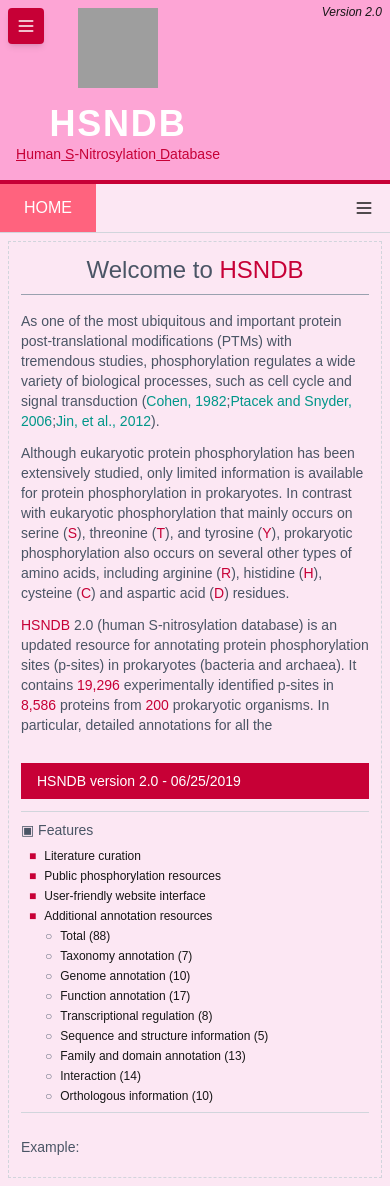
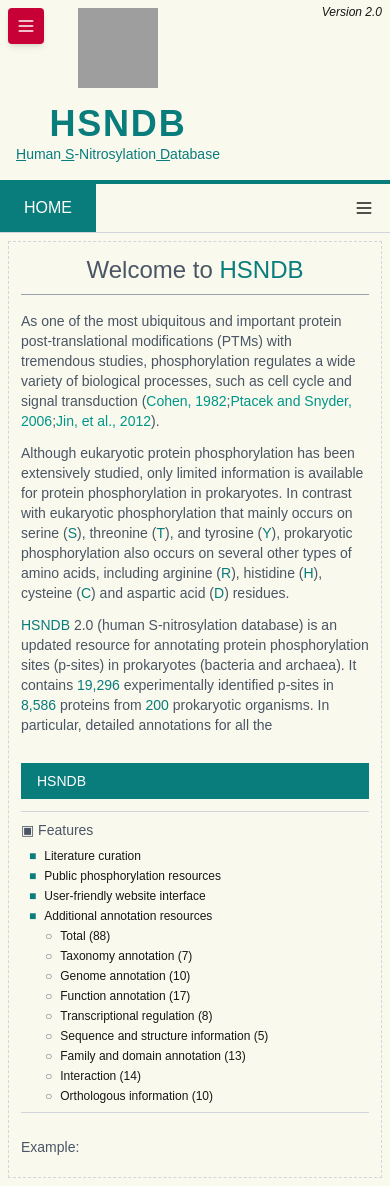
Before and after one commit to Adi-070/N-db, a Next.js app: page / in a window 390 px wide. Built offline with nearby package versions, Linux system fonts and the light colour scheme; grey boxes are pictures that could not be loaded.

Commit message:
layout color coding

```diff
--- a/src/components/BrowseService.jsx
+++ b/src/components/BrowseService.jsx
@@ -2,11 +2,11 @@ import { HelpCircle } from "lucide-react"
 
 export default function BrowseService() {
   return (
-    <div className="bg-pink-50 p-4 sm:p-6">
+    <div className="bg-[#F9F9ED] p-4 sm:p-6">
       {/* Browse Header */}
       <div className="flex items-center gap-2 mb-4">
-        <span className="text-rose-400 text-xl sm:text-2xl">※</span>
-        <h1 className="text-rose-400 text-2xl sm:text-3xl font-light">Browse</h1>
+        <span className="text-[#097C7C] text-xl sm:text-2xl">※</span>
+        <h1 className="text-[#097C7C] text-2xl sm:text-3xl font-light">Browse</h1>
         <HelpCircle className="text-amber-400 w-4 h-4 sm:w-5 sm:h-5" />
       </div>
 
@@ -14,10 +14,10 @@ export default function BrowseService() {
 
       {/* Description */}
       <p className="text-gray-600 mb-8 sm:mb-12 text-sm sm:text-base leading-relaxed">
-        <span className="text-rose-600 font-medium">HSNDB</span> contains{" "}
-        <span className="text-rose-600 font-medium">19,296</span> experimentally identified p-sites in{" "}
-        <span className="text-rose-600 font-medium">8,586</span> proteins from{" "}
-        <span className="text-rose-600 font-medium">200</span> prokaryotic organisms. Users can browse the database by
+        <span className="text-[#097C7C] font-medium">HSNDB</span> contains{" "}
+        <span className="text-[#097C7C] font-medium">19,296</span> experimentally identified p-sites in{" "}
+        <span className="text-[#097C7C] font-medium">8,586</span> proteins from{" "}
+        <span className="text-[#097C7C]font-medium">200</span> prokaryotic organisms. Users can browse the database by
         phyla or by residue types.
       </p>
 
@@ -36,7 +36,7 @@ export default function BrowseService() {
               />
             </svg>
           </div>
-          <h2 className="text-gray-600 text-lg sm:text-xl font-medium group-hover:text-rose-600 transition-colors">
+          <h2 className="text-gray-600 text-lg sm:text-xl font-medium group-hover:text-[#097C7C] transition-colors">
             Browse by cancer causing
           </h2>
         </div>
@@ -61,7 +61,7 @@ export default function BrowseService() {
               </text>
             </svg>
           </div>
-          <h2 className="text-gray-600 text-lg sm:text-xl font-medium group-hover:text-rose-600 transition-colors">
+          <h2 className="text-gray-600 text-lg sm:text-xl font-medium group-hover:text-[#097C7C] transition-colors">
             Browse by non-cancer causing
           </h2>
         </div>
--- a/src/components/Header.jsx
+++ b/src/components/Header.jsx
@@ -3,7 +3,7 @@ import Image from "next/image";
 export default function Header() {
   return (
     <header className="relative">
-      <div className="bg-pink-300 min-h-[6rem] py-4 flex items-center px-4 sm:px-6 md:h-24 md:py-0">
+      <div className="bg-[#F9F9ED] min-h-[6rem] py-4 flex items-center px-4 sm:px-6 md:h-24 md:py-0">
         <div className="flex flex-col sm:flex-row sm:items-center gap-2 sm:gap-4">
           <div className="flex justify-center">
             <Image
@@ -16,11 +16,11 @@ export default function Header() {
             />
           </div>
           <div className="flex flex-col text-center sm:text-left">
-            <div className="text-white text-4xl sm:text-5xl md:text-6xl lg:text-7xl font-bold tracking-wider">HSNDB</div>
-            <div className="text-rose-700 text-sm sm:text-base md:text-lg lg:text-xl">
-              <span className="underline decoration-rose-700">H</span>uman
-              <span className="underline decoration-rose-700"> S</span>-Nitrosylation
-              <span className="underline decoration-rose-700"> D</span>atabase
+            <div className="text-[#097C7C] text-4xl sm:text-5xl md:text-6xl lg:text-7xl font-bold tracking-wider">HSNDB</div>
+            <div className="text-[#097C7C] text-sm sm:text-base md:text-lg lg:text-xl">
+              <span className="underline decoration-[#097C7C]">H</span>uman
+              <span className="underline decoration-[#097C7C]"> S</span>-Nitrosylation
+              <span className="underline decoration-[#097C7C]"> D</span>atabase
             </div>
           </div>
         </div>
@@ -36,12 +36,12 @@ export default function Header() {
         <div className="absolute top-1 right-2 text-xs sm:text-sm md:top-2 md:right-4 italic">Version 2.0</div>
         <div className="absolute bottom-0 right-0 hidden sm:block">
           <div className="flex">
-            <div className="bg-rose-700 w-6 h-3 sm:w-8 sm:h-3 md:w-10 md:h-4"></div>
-            <div className="bg-rose-700 w-4 h-3 sm:w-5 sm:h-3 md:w-6 md:h-4 ml-1 sm:ml-2"></div>
+            <div className="bg-[#097C7C] w-6 h-3 sm:w-8 sm:h-3 md:w-10 md:h-4"></div>
+            <div className="bg-[#097C7C] w-4 h-3 sm:w-5 sm:h-3 md:w-6 md:h-4 ml-1 sm:ml-2"></div>
           </div>
         </div>
       </div>
-      <div className="bg-rose-700 h-1 sm:h-2"></div>
+      <div className="bg-[#097C7C] h-1 sm:h-2"></div>
     </header>
   );
 }
--- a/src/components/MainContent.jsx
+++ b/src/components/MainContent.jsx
@@ -3,7 +3,7 @@ export default function MainContent() {
     <div className="flex-1 p-2 sm:p-4">
       <div className="border border-dashed border-gray-300 p-3 sm:p-6">
         <h1 className="text-2xl sm:text-3xl md:text-4xl text-center text-gray-600 mb-2">
-          Welcome to <span className="text-rose-700">HSNDB</span>
+          Welcome to <span className="text-[#097C7C]">HSNDB</span>
         </h1>
         <div className="border-b border-gray-400 mb-4 sm:mb-6"></div>
 
@@ -20,45 +20,45 @@ export default function MainContent() {
             <p className="text-sm sm:text-base text-gray-600 mb-3 sm:mb-4">
               Although eukaryotic protein phosphorylation has been extensively studied, only limited information is
               available for protein phosphorylation in prokaryotes. In contrast with eukaryotic phosphorylation that
-              mainly occurs on serine (<span className="text-rose-700">S</span>), threonine (
-              <span className="text-rose-700">T</span>), and tyrosine (<span className="text-rose-700">Y</span>),
+              mainly occurs on serine (<span className="text-[#097C7C]">S</span>), threonine (
+              <span className="text-[#097C7C]">T</span>), and tyrosine (<span className="text-[#097C7C]">Y</span>),
               prokaryotic phosphorylation also occurs on several other types of amino acids, including arginine (
-              <span className="text-rose-700">R</span>), histidine (<span className="text-rose-700">H</span>),
-              cysteine (<span className="text-rose-700">C</span>) and aspartic acid (
-              <span className="text-rose-700">D</span>) residues.
+              <span className="text-[#097C7C]">R</span>), histidine (<span className="text-[#097C7C]">H</span>),
+              cysteine (<span className="text-[#097C7C]">C</span>) and aspartic acid (
+              <span className="text-[#097C7C]">D</span>) residues.
             </p>
 
             <p className="text-sm sm:text-base text-gray-600 mb-3 sm:mb-4">
-              <span className="text-rose-700">HSNDB</span> 2.0 (human S-nitrosylation database) is an updated resource for annotating protein
+              <span className="text-[#097C7C]">HSNDB</span> 2.0 (human S-nitrosylation database) is an updated resource for annotating protein
               phosphorylation sites (p-sites) in prokaryotes (bacteria and archaea). It contains{" "}
-              <span className="text-rose-700">19,296</span> experimentally identified p-sites in{" "}
-              <span className="text-rose-700">8,586</span> proteins from <span className="text-rose-700">200</span>{" "}
+              <span className="text-[#097C7C]">19,296</span> experimentally identified p-sites in{" "}
+              <span className="text-[#097C7C]">8,586</span> proteins from <span className="text-[#097C7C]">200</span>{" "}
               prokaryotic organisms. In particular, detailed annotations for all the
             </p>
           </div>
 
           <div className="w-full lg:w-72">
-            <div className="bg-rose-700 text-white p-2 flex items-center mb-3 sm:mb-4">
-              <span className="ml-2 text-sm sm:text-base">HSNDB version 2.0 - 06/25/2019</span>
+            <div className="bg-[#097C7C] text-white text-center p-2 flex items-center mb-3 sm:mb-4">
+              <span className="ml-2 text-sm sm:text-base">HSNDB</span>
             </div>
 
             <div className="border-t border-b border-gray-300 py-2 mb-3 sm:mb-4">
               <h3 className="text-gray-600 mb-2 text-sm sm:text-base">▣ Features</h3>
               <ul className="list-none pl-2 sm:pl-4 space-y-1 text-xs sm:text-sm">
                 <li className="flex items-start">
-                  <span className="text-rose-700 mr-2">■</span>
+                  <span className="text-[#097C7C] mr-2">■</span>
                   Literature curation
                 </li>
                 <li className="flex items-start">
-                  <span className="text-rose-700 mr-2">■</span>
+                  <span className="text-[#097C7C] mr-2">■</span>
                   Public phosphorylation resources
                 </li>
                 <li className="flex items-start">
-                  <span className="text-rose-700 mr-2">■</span>
+                  <span className="text-[#097C7C] mr-2">■</span>
                   User-friendly website interface
                 </li>
                 <li className="flex items-start">
-                  <span className="text-rose-700 mr-2">■</span>
+                  <span className="text-[#097C7C] mr-2">■</span>
                   Additional annotation resources
                 </li>
 
--- a/src/components/Navbar.jsx
+++ b/src/components/Navbar.jsx
@@ -19,8 +19,8 @@ export default function Navbar() {
               className="w-full h-full"
             >
               <div
-                className={`w-full h-full px-2 lg:px-4 xl:px-6 text-xs lg:text-sm flex items-center justify-center cursor-pointer transition-colors duration-200 hover:bg-rose-100 ${
-                  index === 0 ? "bg-rose-400 text-white hover:bg-rose-500" : ""
+                className={`w-full h-full px-2 lg:px-4 xl:px-6 text-xs lg:text-sm flex items-center justify-center cursor-pointer transition-colors duration-200 bg-[#F9F9ED] hover:bg-[#097C7C] ${
+                  index === 0 ? "bg-[#097C7C] text-black" : ""
                 }`}
               >
                 {item}
@@ -34,7 +34,7 @@ export default function Navbar() {
       <div className="md:hidden border-b border-gray-300">
         <div className="flex justify-between items-center h-12">
           <Link href="/" className="h-full w-24">
-            <div className="px-4 bg-rose-400 text-white h-full flex items-center justify-center transition-colors duration-200 hover:bg-rose-500">
+            <div className="px-4 bg-[#097C7C] text-white h-full flex items-center justify-center transition-colors duration-200 hover:bg-[#097C7C]">
               HOME
             </div>
           </Link>
--- a/src/components/Sidebar.jsx
+++ b/src/components/Sidebar.jsx
@@ -33,13 +33,13 @@ export default function Sidebar() {
           fixed lg:static inset-y-0 left-0 z-20
           transform ${isOpen ? 'translate-x-0' : '-translate-x-full'}
           lg:translate-x-0 transition-transform duration-200 ease-in-out
-          w-64 bg-blue-50 p-2 overflow-y-auto h-full
+          w-64 bg-[#F9F9ED] p-2 overflow-y-auto h-full
         `}
       >
         <div className="bg-blue-100 p-2 mb-2 text-sm">PRODUCTS OF CUCKOO</div>
 
         {sidebarItems.map((item, index) => (
-          <div key={index} className="bg-rose-700 text-white p-2 mb-2 flex items-center text-sm cursor-pointer hover:bg-rose-800">
+          <div key={index} className="bg-[#097C7C] text-white p-2 mb-2 flex items-center text-sm cursor-pointer hover:bg-[#097C7C]">
             <Plus className="w-4 h-4 mr-2" />
             {item}
           </div>
--- a/src/pages/browse.js
+++ b/src/pages/browse.js
@@ -6,7 +6,7 @@ import Sidebar from '../components/Sidebar';
 
 export default function DbPspWebsite() {
   return (
-    <div className="min-h-screen bg-pink-100">
+    <div className="min-h-screen bg-[#F9F9ED]">
       <Header />
       <Navbar />
       <div className="flex">
--- a/src/pages/index.js
+++ b/src/pages/index.js
@@ -5,7 +5,7 @@ import MainContent from '../components/MainContent';
 
 export default function DbPspWebsite() {
   return (
-    <div className="min-h-screen bg-pink-100">
+    <div className="min-h-screen bg-[#F9F9ED]">
       <Header />
       <Navbar />
       <div className="flex">
```
Also changed, not shown: src/components/SearchService.jsx (+12 -12 lines).
